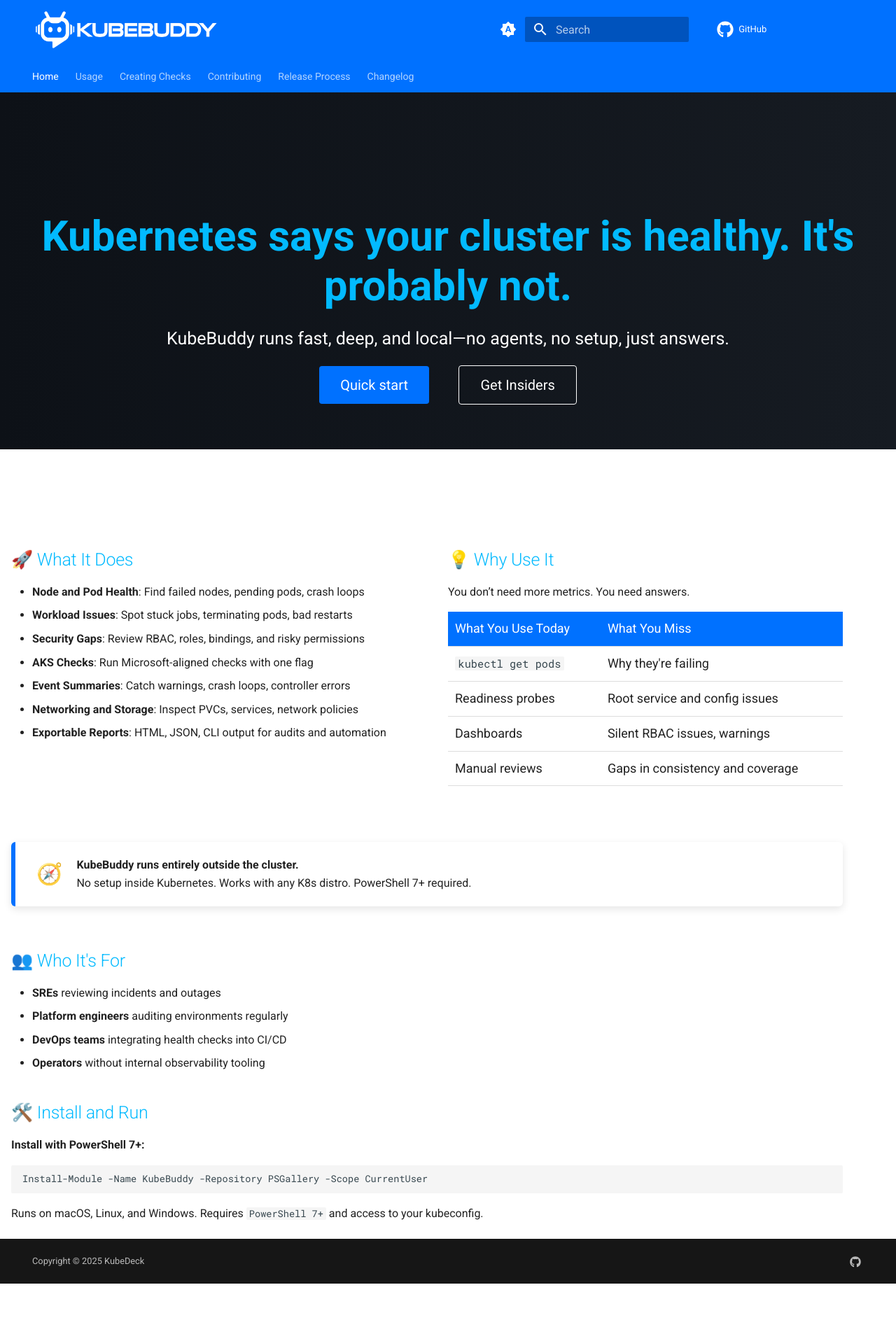
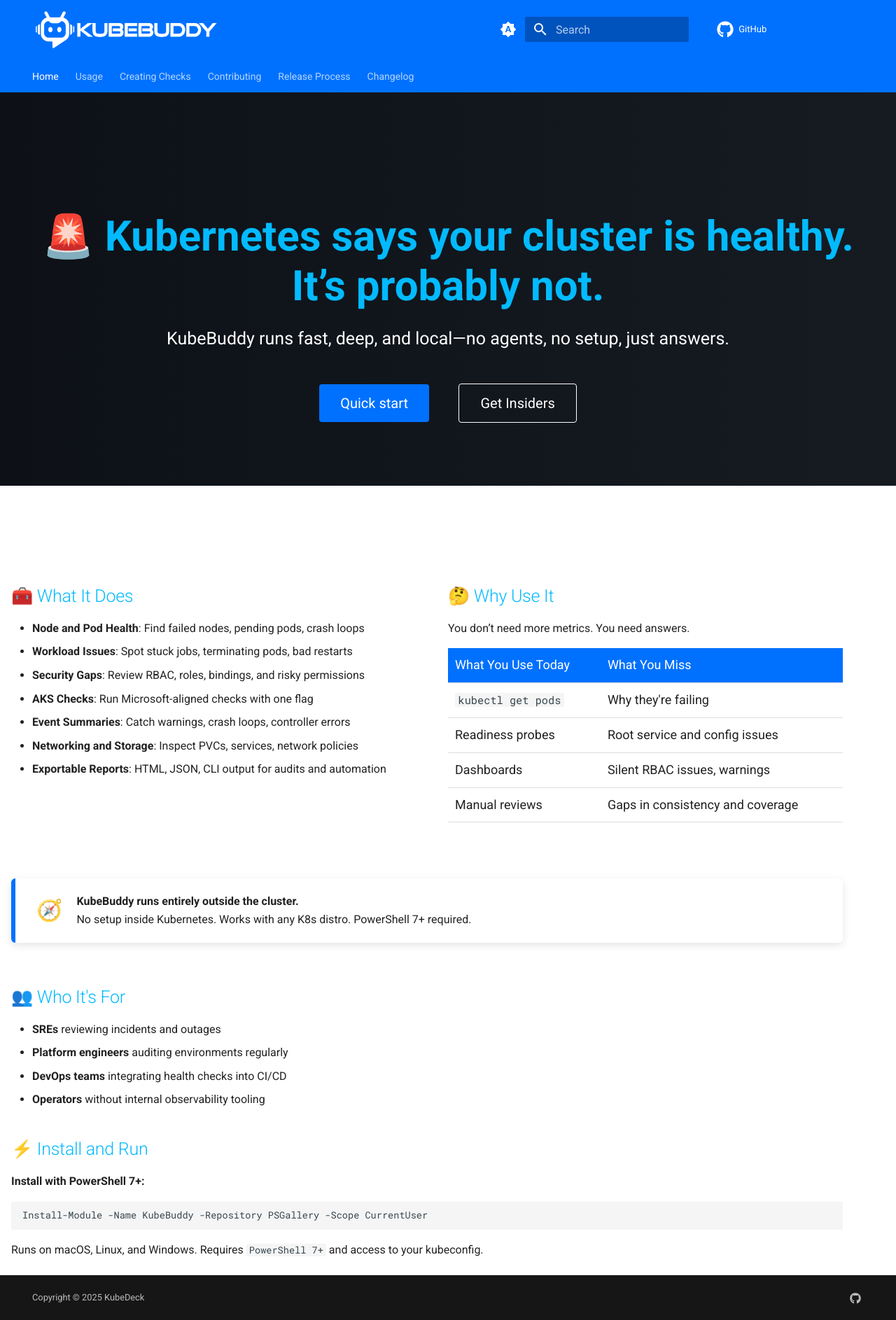
Before and after one commit to KubeDeckio/KubeBuddy, an MkDocs documentation site: the page built from docs/index.md, in a window 1280 px wide. Shown: the whole page at 70% size. Built offline with MkDocs 1.6.1 and Material for MkDocs 9.7.7, drawn with Linux system fonts in a browser that asks for light colours; comment, search, counter and statistics services are not loaded; before the commit the page ends 1834 px from its top, so only the background shows below that.

Commit message:
Enhance hero section styles and update headings for improved visual appeal
Signed-off-by: PixelRobots <littlehoops@gmail.com>

```diff
--- a/overrides/home.html
+++ b/overrides/home.html
@@ -18,6 +18,7 @@
       color: #fff;
       padding: 6rem 2rem 4rem;
       text-align: center;
+      animation: fadeInUp 0.6s ease-out;
     }
 
     .hero-wrap h1 {
@@ -32,11 +33,12 @@
     }
 
     .hero-wrap .hero-buttons a {
-      margin: 0 1rem;
+      margin: 0.5rem 1rem;
       padding: 0.75rem 1.5rem;
       font-size: 1rem;
       border-radius: 4px;
       text-decoration: none;
+      display: inline-block;
     }
 
     .hero-wrap .hero-buttons .primary {
@@ -83,10 +85,35 @@
       margin: 3rem 0;
       box-shadow: 0 4px 12px rgba(0, 0, 0, 0.1);
     }
+
+    @keyframes fadeInUp {
+      0% {
+        opacity: 0;
+        transform: translateY(24px);
+      }
+      100% {
+        opacity: 1;
+        transform: translateY(0);
+      }
+    }
+
+    @media screen and (max-width: 768px) {
+      .hero-wrap h1 {
+        font-size: 2.25rem;
+      }
+
+      .hero-wrap p {
+        font-size: 1rem;
+      }
+
+      .landing-grid {
+        flex-direction: column;
+      }
+    }
   </style>
 
   <section class="hero-wrap">
-    <h1>Kubernetes says your cluster is healthy. It's probably not.</h1>
+    <h1>🚨 Kubernetes says your cluster is healthy. It’s probably not.</h1>
     <p>KubeBuddy runs fast, deep, and local—no agents, no setup, just answers.</p>
     <div class="hero-buttons">
       <a href="{{ page.next_page.url | url }}" class="primary">Quick start</a>
@@ -100,7 +127,7 @@
 
   <div class="landing-grid">
     <div class="landing-column">
-      <h2>🚀 What It Does</h2>
+      <h2>🧰 What It Does</h2>
       <ul>
         <li><strong>Node and Pod Health</strong>: Find failed nodes, pending pods, crash loops</li>
         <li><strong>Workload Issues</strong>: Spot stuck jobs, terminating pods, bad restarts</li>
@@ -112,7 +139,7 @@
       </ul>
     </div>
     <div class="landing-column">
-      <h2>💡 Why Use It</h2>
+      <h2>🤔 Why Use It</h2>
       <p>You don’t need more metrics. You need answers.</p>
       <table class="landing-table">
         <thead>
@@ -144,7 +171,7 @@
     <li><strong>Operators</strong> without internal observability tooling</li>
   </ul>
 
-  <h2>🛠️ Install and Run</h2>
+  <h2>⚡ Install and Run</h2>
   <p><strong>Install with PowerShell 7+:</strong></p>
   <pre><code>Install-Module -Name KubeBuddy -Repository PSGallery -Scope CurrentUser</code></pre>
   <p>Runs on macOS, Linux, and Windows. Requires <code>PowerShell 7+</code> and access to your kubeconfig.</p>
```
